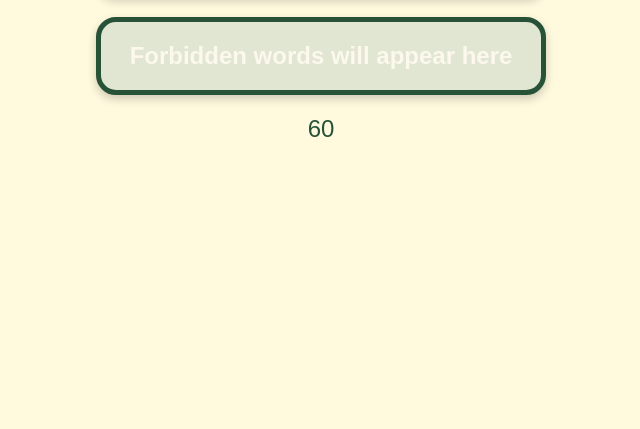
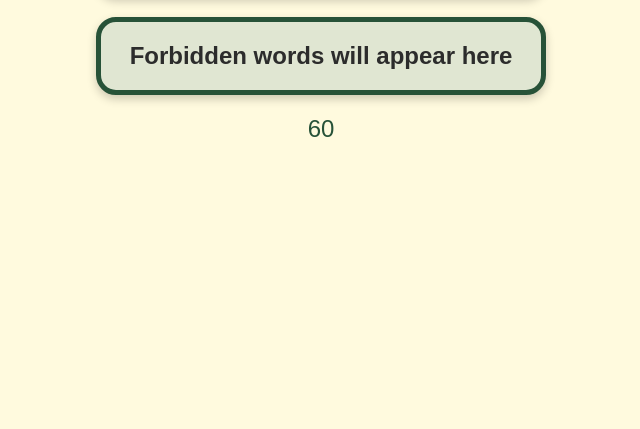
Before and after one commit to taboolocale/welocale-taboo, a plain HTML site: page index.html in a window 1280 px wide. Shown: the part 387-816 px from the top of the page, without its empty margins (319-959 px from the left). Drawn offline with Linux system fonts and the light colour scheme.

Commit message:
change font color
word and forbidden word

```diff
--- a/index.html
+++ b/index.html
@@ -9,7 +9,7 @@
             font-family: Arial, sans-serif;
             text-align: center;
             background-color: #fffade;
-            color: #fcf8ec;
+            color: #2c2c2c;
         }
         .container {
             display: flex;
@@ -36,7 +36,7 @@
         }
         .forbidden-box {
             font-size: 24px;
-            color: #fcf8ec;
+            color: #2c2c2c;
             display: flex;
             flex-direction: column;
             align-items: center;
```
